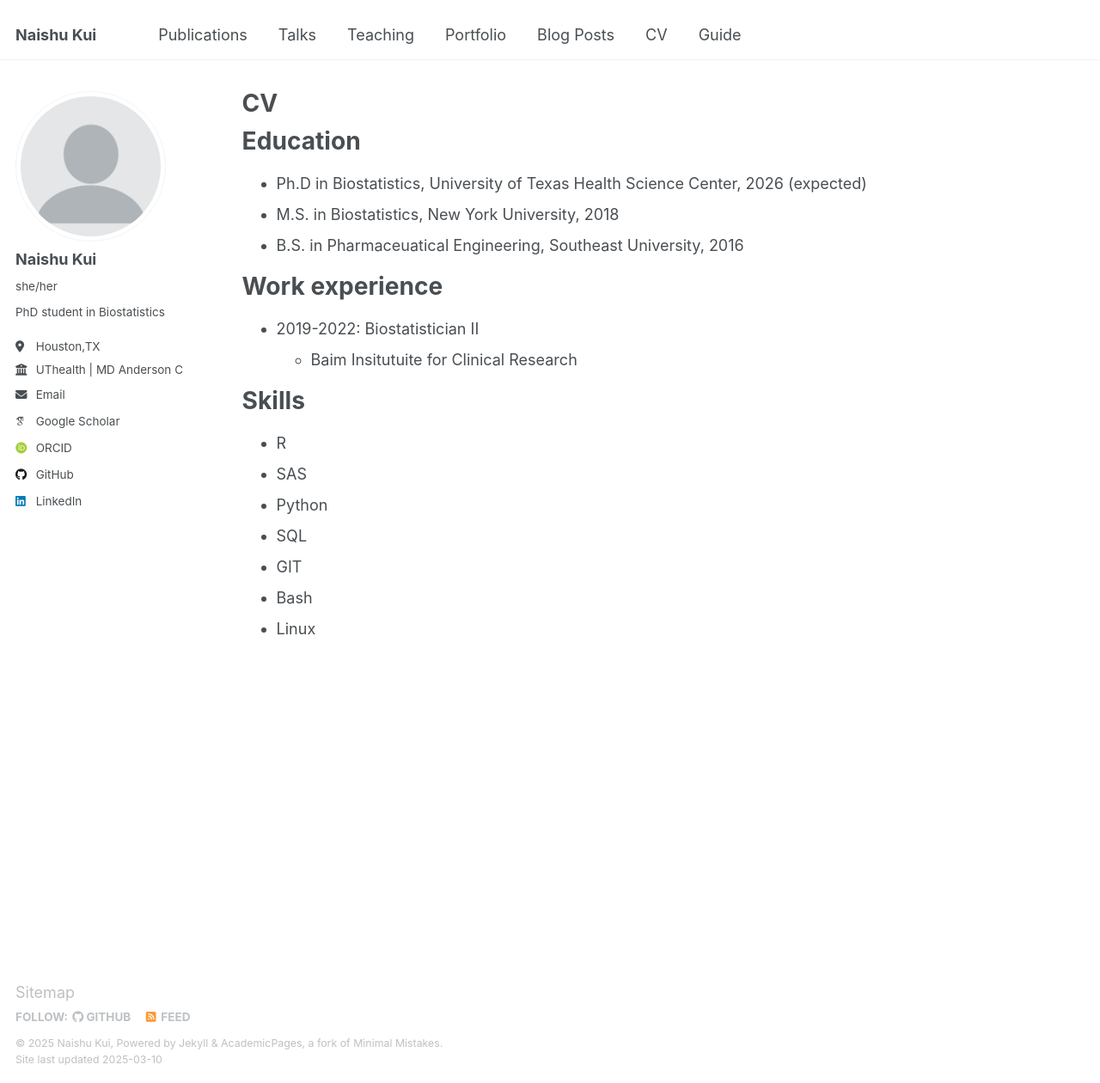
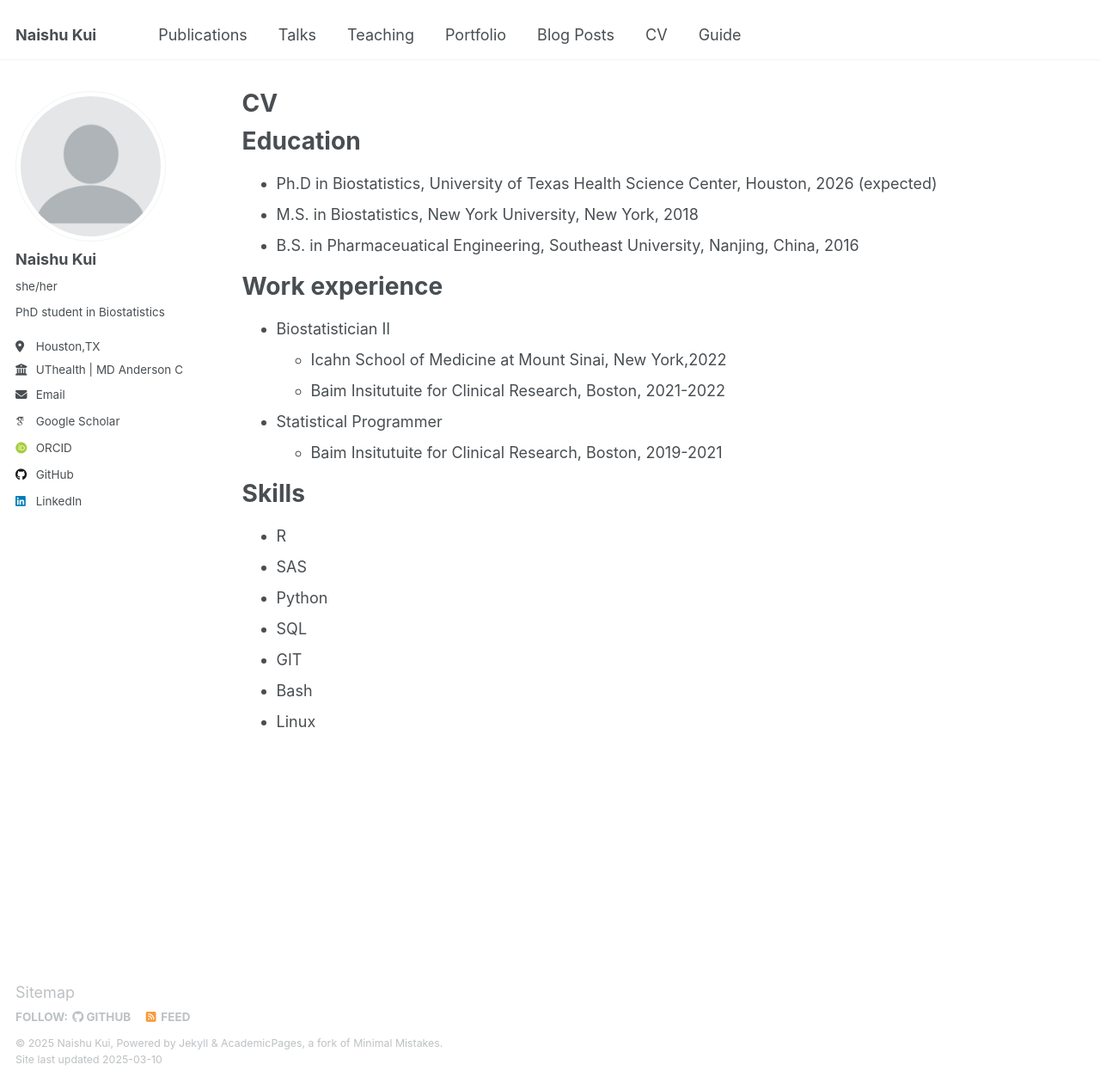
Before and after one commit to naishukui/naishukui.github.io, a Jekyll site: the page built from _pages/cv.md, in a window 1280 px wide and 1260 px high. Shown: the whole window at 86% size. Built offline with Jekyll 4.4.1, drawn with Linux system fonts in a browser that asks for light colours; some web fonts are replaced.

Commit message:
Update cv.md

```diff
--- a/_pages/cv.md
+++ b/_pages/cv.md
@@ -11,14 +11,18 @@ redirect_from:
 
 Education
 ======
-* Ph.D in Biostatistics, University of Texas Health Science Center, 2026 (expected)
-* M.S. in Biostatistics, New York University, 2018
-* B.S. in Pharmaceuatical Engineering, Southeast University, 2016
+* Ph.D in Biostatistics, University of Texas Health Science Center, Houston, 2026 (expected)
+* M.S. in Biostatistics, New York University, New York, 2018
+* B.S. in Pharmaceuatical Engineering, Southeast University, Nanjing, China, 2016
 
 Work experience
 ======
-* 2019-2022: Biostatistician II
-  * Baim Insitutuite for Clinical Research
+
+* Biostatistician II
+  * Icahn School of Medicine at Mount Sinai, New York,2022
+  * Baim Insitutuite for Clinical Research, Boston, 2021-2022
+* Statistical Programmer
+  * Baim Insitutuite for Clinical Research, Boston, 2019-2021
 
 
 Skills
```
